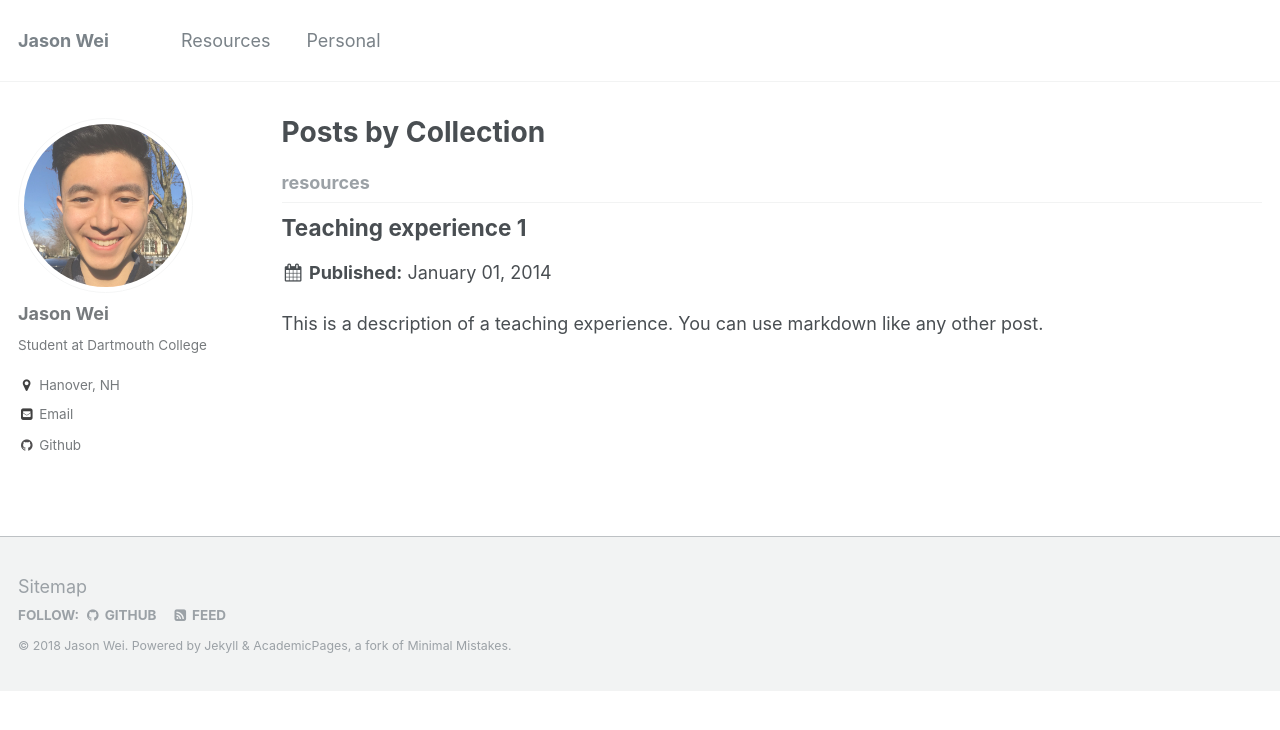
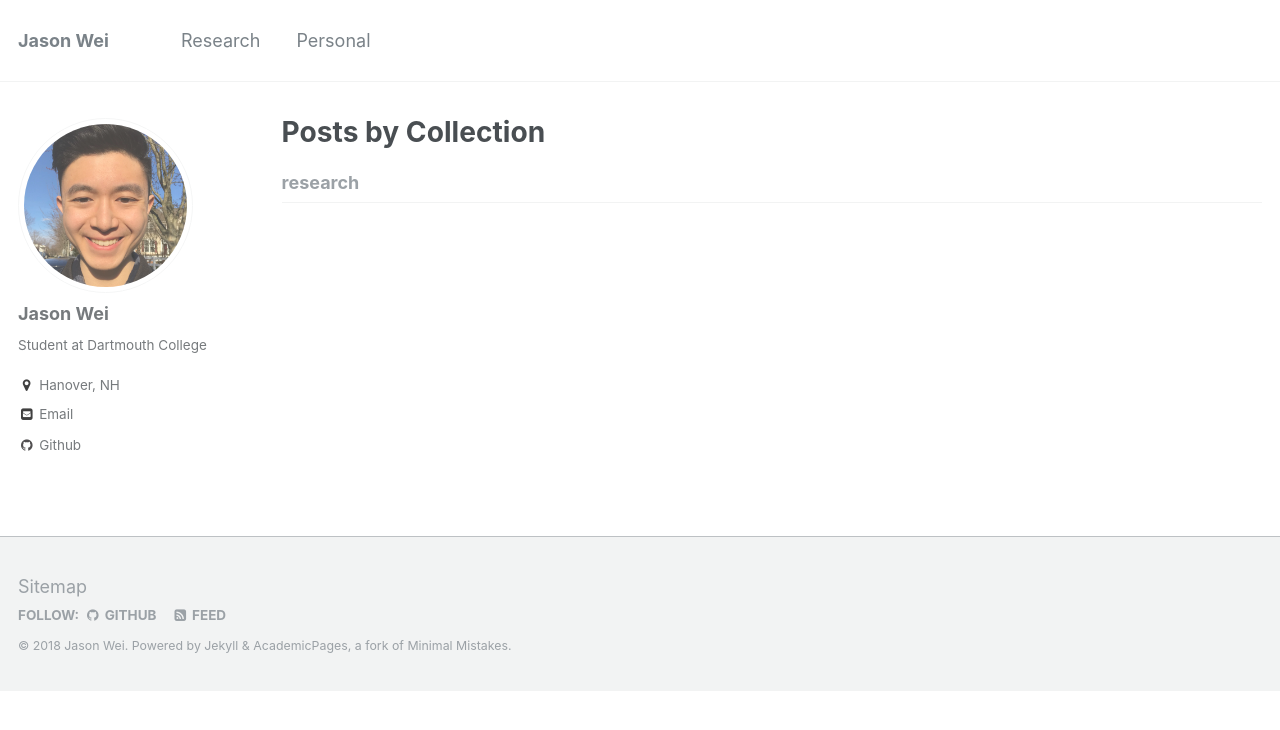
Before and after one commit to jasonwei20/jasonwei20.github.io, a Jekyll site: the page built from _pages/collection-archive.html, in a window 1280 px wide. Shown: the top 730 px of the page. Built offline with Jekyll 4.4.1, drawn with Linux system fonts in a browser that asks for light colours.

Commit message:
Change to research

```diff
--- a/_config.yml
+++ b/_config.yml
@@ -178,7 +178,7 @@ collections:
   talks:
     output: false
     permalink: /:collection/:path/
-  resources:
+  research:
     output: true
     permalink: /:collection/:path/
 
@@ -206,7 +206,7 @@ defaults:
   # _resources
   - scope:
       path: ""
-      type: resources
+      type: research
     values:
       layout: single
       author_profile: true
--- a/_data/navigation.yml
+++ b/_data/navigation.yml
@@ -7,8 +7,8 @@ main:
  #  url: /talks/
 #
 
-  - title: "Resources"
-    url: /resources/
+  - title: "Research"
+    url: /research/
 
   - title: "Personal"
-    url: /year-archive/
+    url: /personal/
```
Also changed, not shown: _drafts/2018-08-24-blog-post-5.md (added, +53 -0 lines), _pages/research.md (added, +26 -0 lines), _pages/resources.md (deleted, +0 -23 lines), 1 other file.
